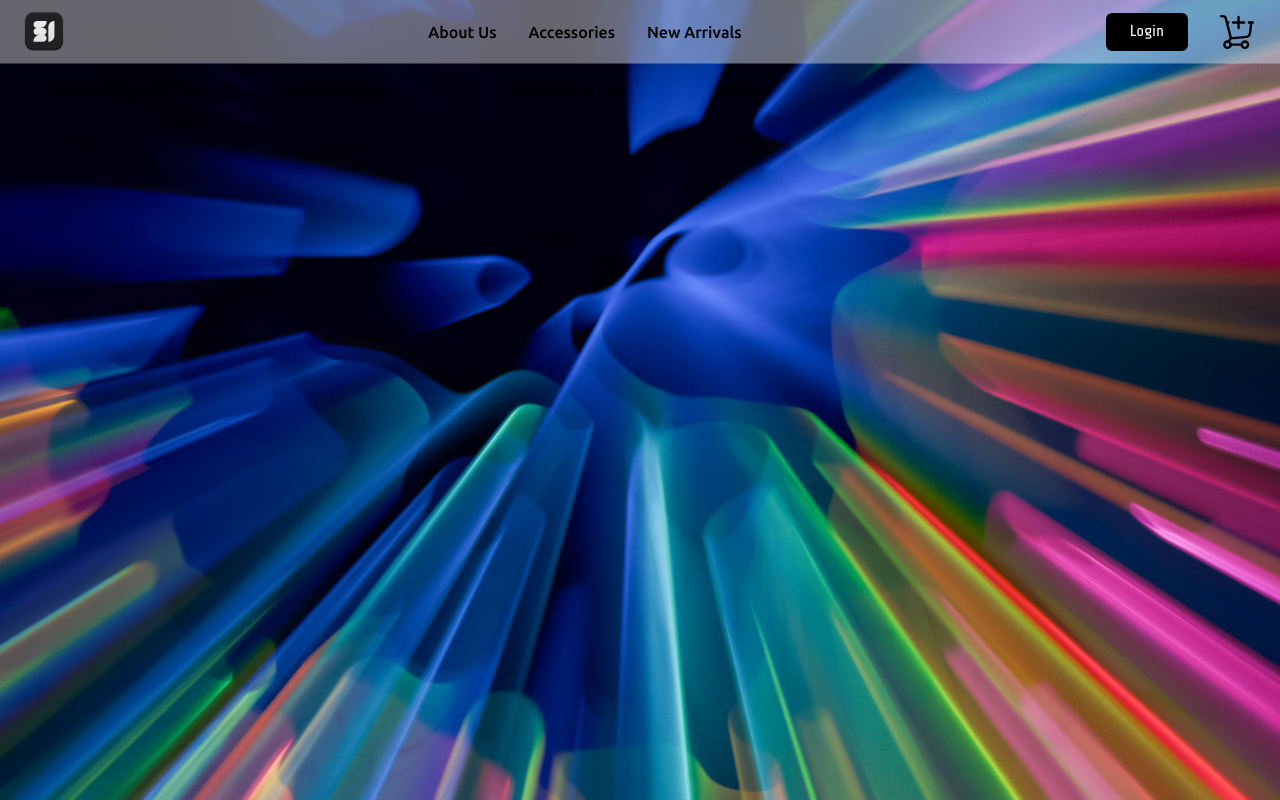
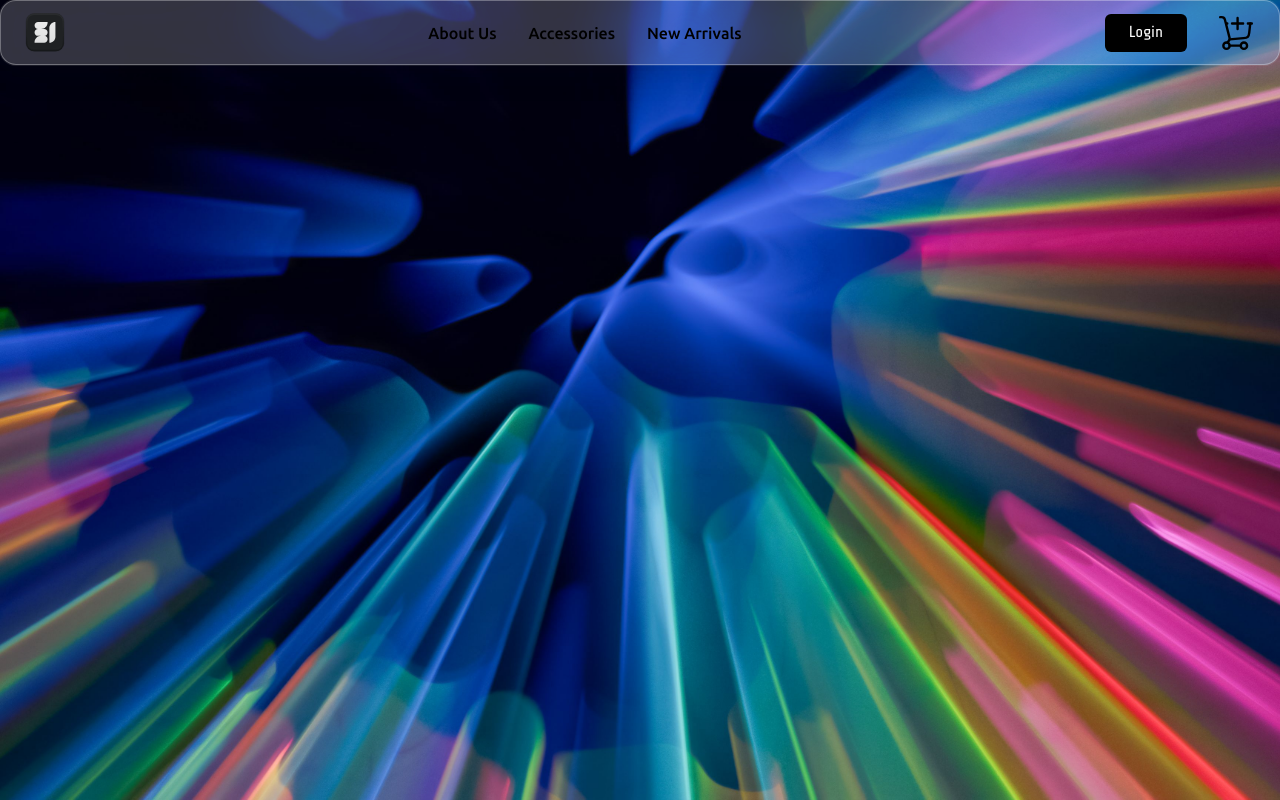
Before and after one commit to baeganBytes/nexora, a Next.js app: page / in a window 1280 px wide. Built offline with nearby package versions, Linux system fonts and the light colour scheme.

Commit message:
Update 10 navbar

```diff
--- a/components/ui/shared/Navigation-bar/navigation.tsx
+++ b/components/ui/shared/Navigation-bar/navigation.tsx
@@ -5,7 +5,8 @@ import cart from "@/public/svg/cart.svg"
 
 function Navigation() {
   return (
-    <nav className="mb-8 flex w-full items-center justify-between bg-white/40 px-6 py-3 shadow-[0_8px_32px_rgba(15,23,42,0.12)] ring-1 ring-white/20 backdrop-blur-2xl">
+
+<nav className="mb-8 flex w-full items-center justify-between rounded-2xl border border-white/30 bg-white/20 px-6 py-3 shadow-[0_8px_32px_rgba(15,23,42,0.12)] backdrop-blur-2xl backdrop-saturate-150 ring-1 ring-white/10">
       <div className="logo cursor-pointer">
         <Image src={logo} alt="logo" height={40} width={40} />
       </div>
```
